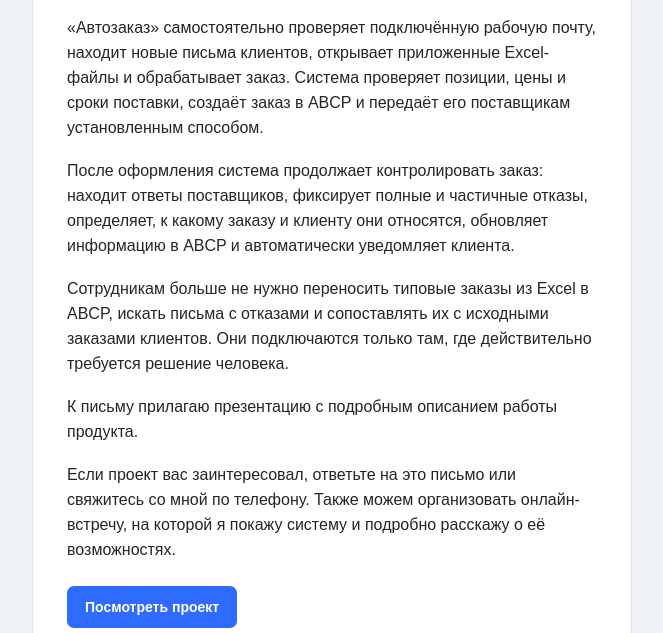
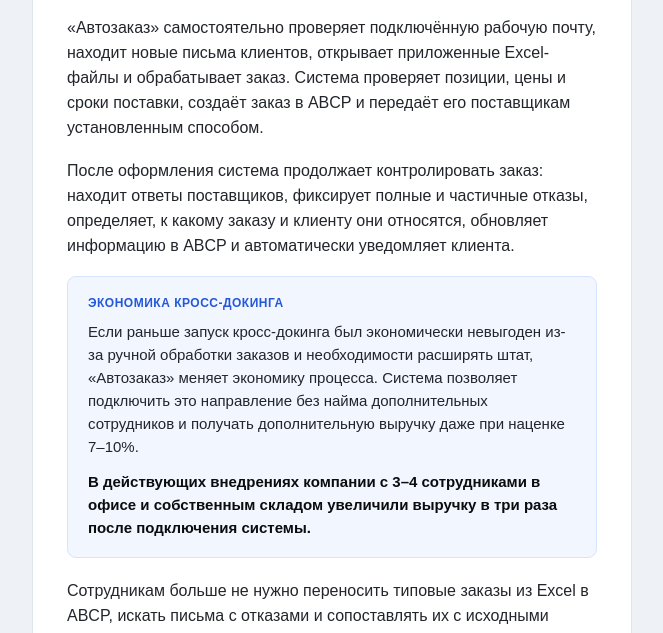
Before and after one commit to AIvan-py/skvoz-site, a plain HTML site: page email-brand-kit/final-outreach-email.html in a window 1280 px wide. Shown: the part 562-1195 px from the top of the page, without its empty margins (308-971 px from the left). Drawn offline with Linux system fonts and the light colour scheme.

Commit message:
Add cross-docking economics to outreach email

```diff
--- a/email-brand-kit/final-outreach-email.html
+++ b/email-brand-kit/final-outreach-email.html
@@ -73,6 +73,15 @@
                 <p style="margin:0 0 18px;">Если ваша компания работает с заказными поставками под клиента (кросс-докингом), а заказы, поступающие по электронной почте, сотрудники вручную оформляют в ABCP, проект «Автозаказ» может быть вам полезен.</p>
                 <p style="margin:0 0 18px;">«Автозаказ» самостоятельно проверяет подключённую рабочую почту, находит новые письма клиентов, открывает приложенные Excel-файлы и обрабатывает заказ. Система проверяет позиции, цены и сроки поставки, создаёт заказ в ABCP и передаёт его поставщикам установленным способом.</p>
                 <p style="margin:0 0 18px;">После оформления система продолжает контролировать заказ: находит ответы поставщиков, фиксирует полные и частичные отказы, определяет, к какому заказу и клиенту они относятся, обновляет информацию в ABCP и автоматически уведомляет клиента.</p>
+                <table role="presentation" width="100%" cellpadding="0" cellspacing="0" border="0" style="width:100%;margin:4px 0 20px;border-collapse:separate;background:#F2F6FF;border:1px solid #D8E3FF;border-radius:9px;">
+                  <tr>
+                    <td style="padding:18px 20px;font-family:Arial,Helvetica,sans-serif;color:#22252B;">
+                      <div style="margin:0 0 8px;font-size:12px;line-height:17px;font-weight:700;letter-spacing:.5px;color:#2458D6;">ЭКОНОМИКА КРОСС-ДОКИНГА</div>
+                      <p style="margin:0 0 12px;font-size:15px;line-height:23px;">Если раньше запуск кросс-докинга был экономически невыгоден из-за ручной обработки заказов и необходимости расширять штат, «Автозаказ» меняет экономику процесса. Система позволяет подключить это направление без найма дополнительных сотрудников и получать дополнительную выручку даже при наценке 7–10%.</p>
+                      <p style="margin:0;font-size:15px;line-height:23px;font-weight:700;color:#0B0C0E;">В действующих внедрениях компании с 3–4 сотрудниками в офисе и собственным складом увеличили выручку в три раза после подключения системы.</p>
+                    </td>
+                  </tr>
+                </table>
                 <p style="margin:0 0 18px;">Сотрудникам больше не нужно переносить типовые заказы из Excel в ABCP, искать письма с отказами и сопоставлять их с исходными заказами клиентов. Они подключаются только там, где действительно требуется решение человека.</p>
                 <p style="margin:0 0 18px;">К письму прилагаю презентацию с подробным описанием работы продукта.</p>
                 <p style="margin:0 0 24px;">Если проект вас заинтересовал, ответьте на это письмо или свяжитесь со мной по телефону. Также можем организовать онлайн-встречу, на которой я покажу систему и подробно расскажу о её возможностях.</p>
```
Also changed, not shown: email-brand-kit/final-outreach-email.txt.
